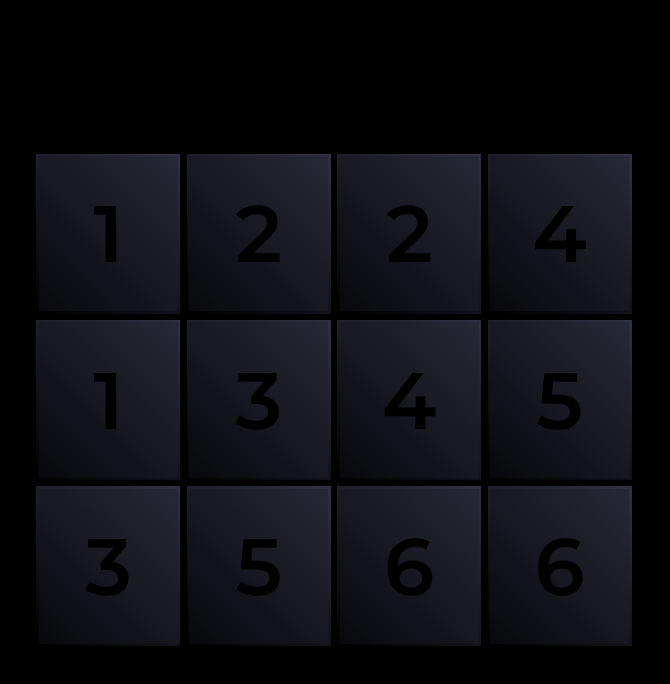
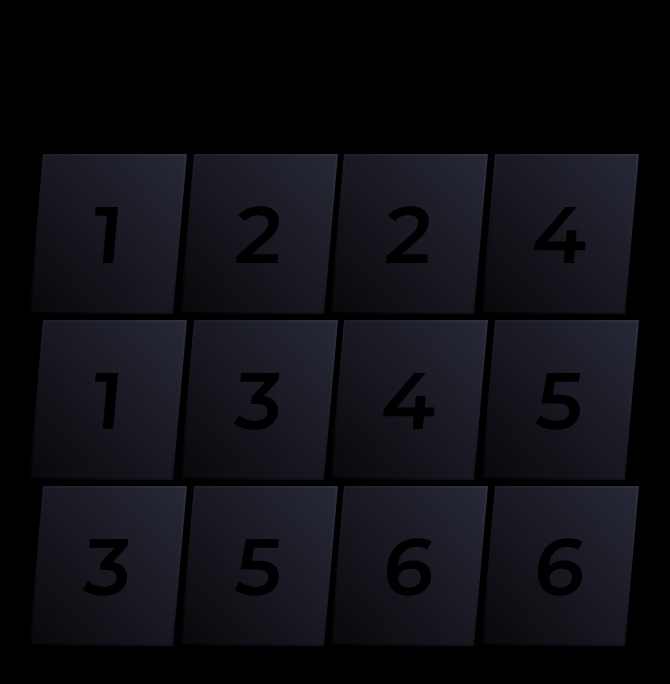
Before and after one commit to tasca-eduard/memoryed, a React (Create React App) app: page / in a window 1280 px wide. Shown: the top 684 px of the page, without its empty margins (306-976 px from the left). Built offline with nearby package versions, Linux system fonts and the light colour scheme; a web font is replaced by a local one.

Commit message:
Added skew

```diff
--- a/src/scss/components/_game-grid.scss
+++ b/src/scss/components/_game-grid.scss
@@ -35,6 +35,7 @@
     border-radius: .2;
     position: relative;
     transition: .2s;
+    transform: skew(-5deg);
 
     // &:nth-child(-n + 12) {
     //   transform: skew(-5deg);
```
